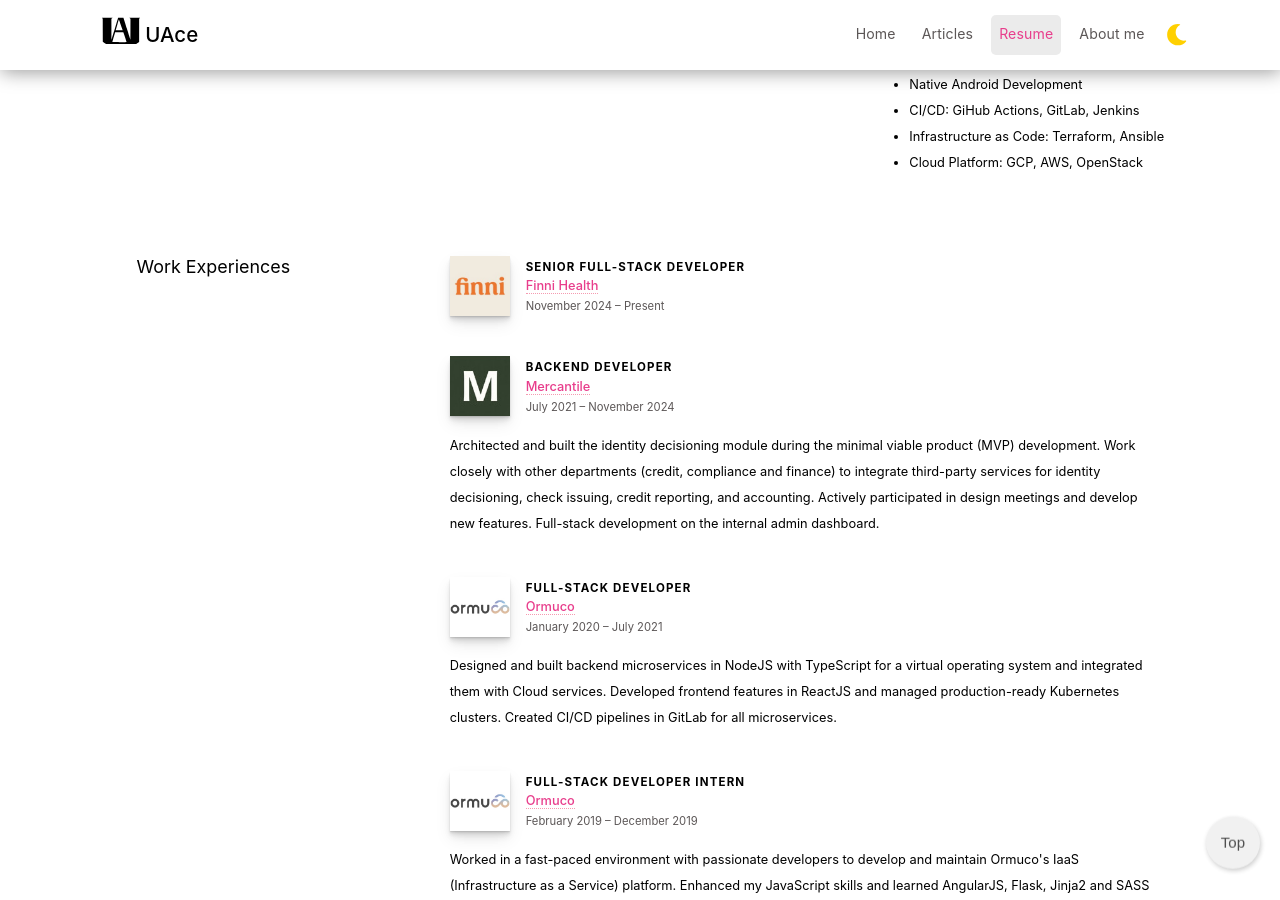
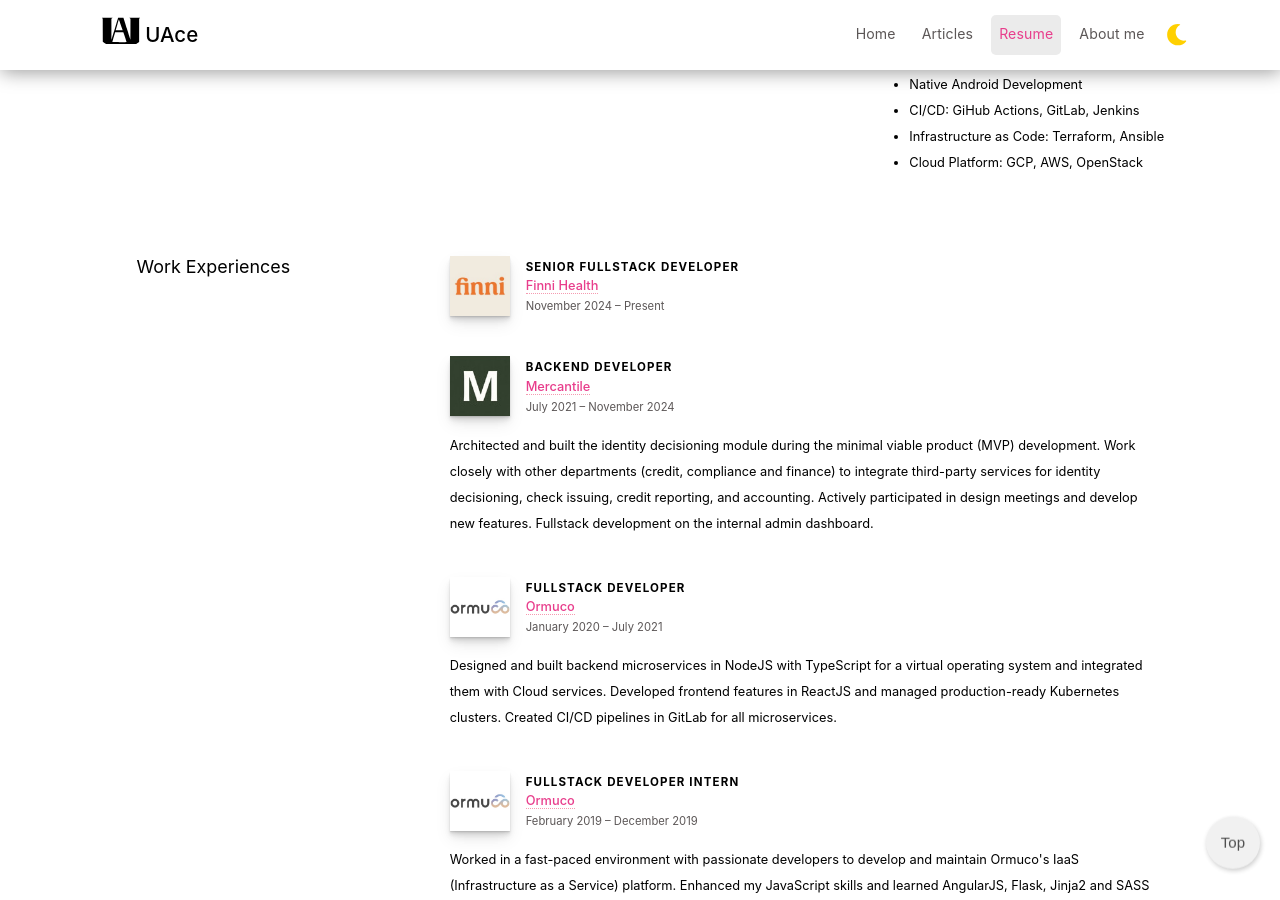
Before and after one commit to UAce/UAce.github.io, a Jekyll site: the page built from _pages/resume.html, in a window 1280 px wide and 900 px high, scrolled down 1196 px. Built offline with Jekyll 4.4.1, drawn with Linux system fonts in a browser that asks for light colours; nearby versions of some CDN libraries.

Commit message:
update text

```diff
--- a/_data/work_experiences.yml
+++ b/_data/work_experiences.yml
@@ -1,4 +1,4 @@
-- title: Senior Full-stack Developer
+- title: Senior Fullstack Developer
   companyLegalName: Journey Health Technologies U.S. Inc.
   companyName: Finni Health
   image: assets/images/company/finni-health-logo.jpeg
@@ -11,9 +11,9 @@
   image: assets/images/company/mercantile-logo.jpeg
   url: https://www.getmercantile.com/
   period: July 2021 – November 2024
-  description: Architected and built the identity decisioning module during the minimal viable product (MVP) development. Work closely with other departments (credit, compliance and finance) to integrate third-party services for identity decisioning, check issuing, credit reporting, and accounting. Actively participated in design meetings and develop new features. Full-stack development on the internal admin dashboard.
+  description: Architected and built the identity decisioning module during the minimal viable product (MVP) development. Work closely with other departments (credit, compliance and finance) to integrate third-party services for identity decisioning, check issuing, credit reporting, and accounting. Actively participated in design meetings and develop new features. Fullstack development on the internal admin dashboard.
 
-- title: Full-stack Developer
+- title: Fullstack Developer
   companyLegalName: Ormuco Inc.
   companyName: Ormuco
   image: assets/images/company/ormuco-logo.jpeg
@@ -21,7 +21,7 @@
   period: January 2020 – July 2021
   description: Designed and built backend microservices in NodeJS with TypeScript for a virtual operating system and integrated them with Cloud services. Developed frontend features in ReactJS and managed production-ready Kubernetes clusters. Created CI/CD pipelines in GitLab for all microservices.
 
-- title: Full-stack Developer Intern
+- title: Fullstack Developer Intern
   companyLegalName: Ormuco Inc.
   companyName: Ormuco
   image: assets/images/company/ormuco-logo.jpeg
--- a/_includes/socials.html
+++ b/_includes/socials.html
@@ -3,10 +3,10 @@
         <a aria-label="My Facebook" href="https://www.facebook.com/YuYuehLiu" target="_blank">
             <i aria-hidden="true" class="fab fa-lg fa-facebook-square"></i>
         </a>
-        <a aria-label="My Instagram" href="https://www.instagram.com/youwayy/" target="_blank">
+        <a aria-label="My Instagram" href="https://www.instagram.com/youwayy" target="_blank">
             <i aria-hidden="true" class="fab fa-lg fa-instagram"></i>
         </a>
-        <a aria-label="My LinkedIn" href="https://www.linkedin.com/in/yu-yueh-l-667696121//" target="_blank">
+        <a aria-label="My LinkedIn" href="https://www.linkedin.com/in/yu-yueh-l-667696121" target="_blank">
             <i aria-hidden="true" class="icon fab fa-lg fa-linkedin"></i>
         </a>
         <a aria-label="My Github" href="https://github.com/UAce" target="_blank">
```
